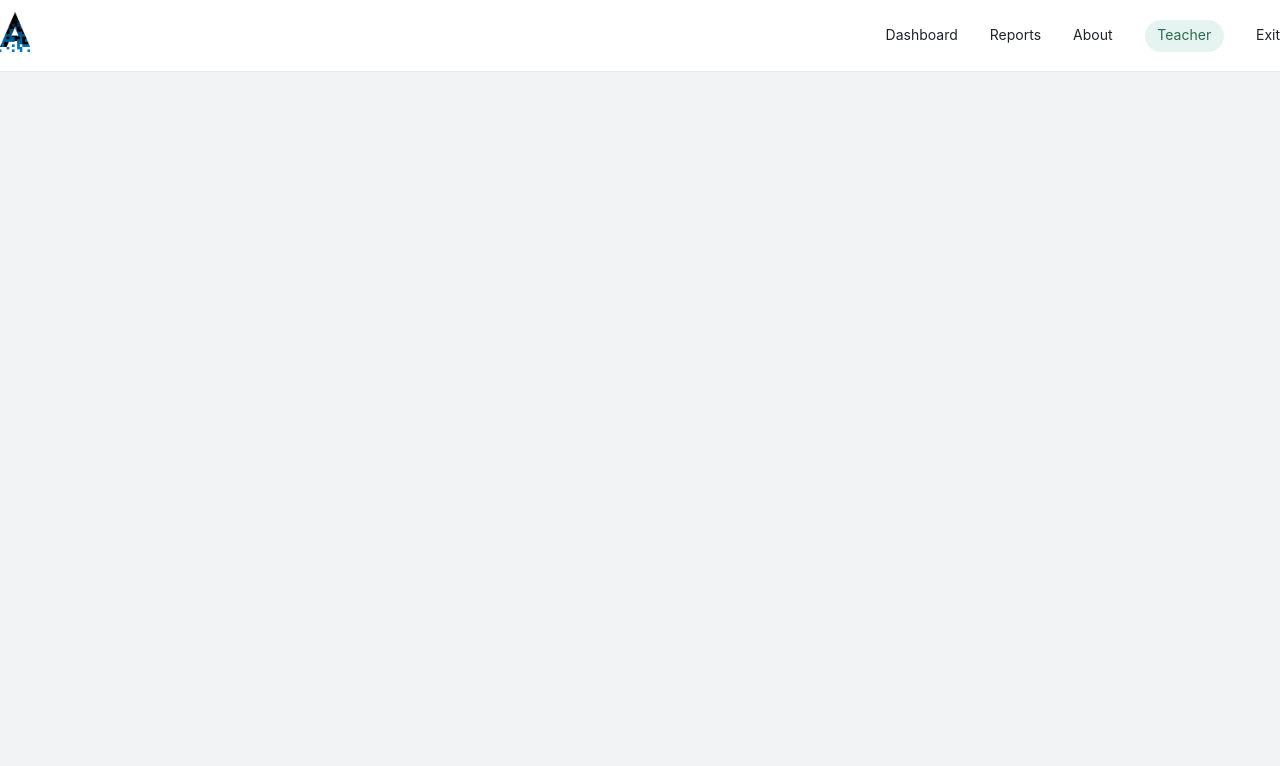
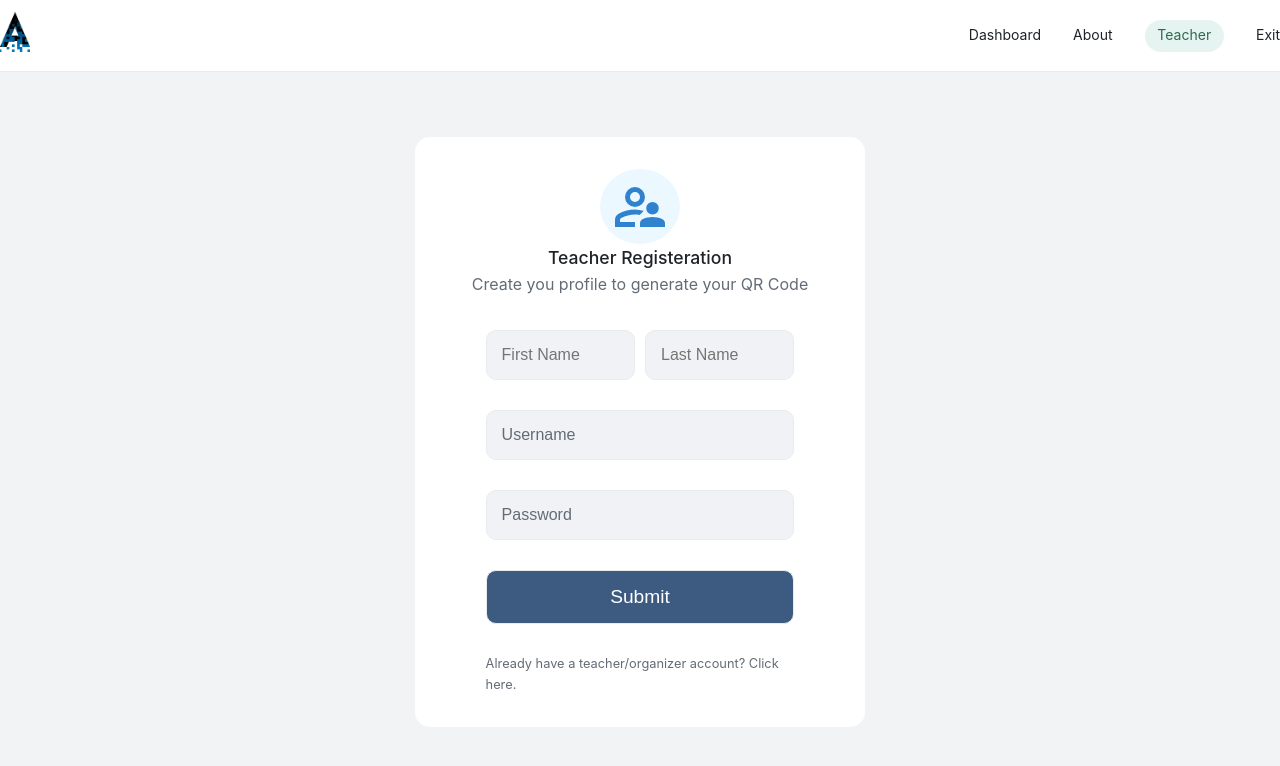
Before and after one commit to TLSin/attendia, a Vue app in the folder client/: page /signup in a window 1280 px wide. Shown: the top 766 px of the page. Built offline with nearby package versions, Linux system fonts and the light colour scheme.

Commit message:
Created SignUp form

```diff
--- a/client/src/components/NavBar.vue
+++ b/client/src/components/NavBar.vue
@@ -12,7 +12,6 @@ import StatusPill from '@/components/icons/StatusPill.vue'
             </div>
             <div class="links">
                 <RouterLink to="/dashboard" class="nav-links">Dashboard</RouterLink>
-                <RouterLink to="/about" class="nav-links">Reports</RouterLink>
                 <RouterLink to="/about" class="nav-links">About</RouterLink>
                 <StatusPill />
                 <RouterLink to="/about" class="nav-links">Exit</RouterLink>
--- a/client/src/views/LoginView.vue
+++ b/client/src/views/LoginView.vue
@@ -2,6 +2,7 @@
 import AdminIcon from '@/components/icons/AdminIcon.vue';
 import StudentLoginIcon from '@/components/icons/StudentLoginIcon.vue';
 import { ref } from 'vue';
+import { RouterLink } from 'vue-router';
 
 defineProps({
     mode: {
@@ -10,8 +11,20 @@ defineProps({
     }
 })
 
-const value = ref(null)
+const username = ref('');
+const firstName = ref('');
+const lastName = ref('');
+const password = ref('');
+const section = ref('');
+const studentNum = ref('');
 
+const toggleSubmit = (mode) => {
+    if (mode == 'teacher') {
+        console.log("you've click me")
+    } else {
+
+    }
+}
 
 </script>
 
@@ -24,17 +37,28 @@ const value = ref(null)
             </div>
             <h1>{{ mode === 'teacher' ? 'Teacher Login' : 'Student Registeration' }}</h1>
             <p>Create you profile to generate your QR Code</p>
-            <form class="form" v-if="mode === 'teacher'">
-                <input type="text" placeholder="Username" class="textbox">
-                <input type="password" placeholder="Password" class="textbox">
+            <form class="form" v-if="mode === 'teacher'" @submit.prevent="toggleSubmit(mode)">
+                <input type="text" placeholder="Username" class="textbox" v-model="username">
+                <input type="password" placeholder="Password" class="textbox" v-model="password">
+                <button type="submit" class="box">Submit</button>
+                <p>Doesn't have a teacher/organizer account yet? <RouterLink to="/signup" class="link">Click here.
+                    </RouterLink>
+                </p>
+            </form>
+            <form class="form" v-else @submit.prevent="toggleSubmit(mode)">
+                <div class="name">
+                    <input type="text" name="name" placeholder="First Name" class="textbox" v-model="firstName">
+                    <input type="text" name="name" placeholder="Last Name" class="textbox" v-model="lastName">
+                </div>
+                <input type="text" name="section" placeholder="Section" class="textbox" v-model="section">
+                <input type="text" name="student-number" placeholder="Student Number" class="textbox" v-model="studentNum">
                 <button type="submit" class="box">Submit</button>
             </form>
-            <form class="form" v-else>
-                 <input type="text" name="name" placeholder="John Doe" class="textbox">
-                 <input type="text" name="section" placeholder="Section A" class="textbox">
-                 <input type="text" name="student-number" placeholder="AB123456789" class="textbox">
-                <button type="submit" class="box">Submit</button>
-            </form>
+
+            <h1>{{ username }}</h1>
+            <h1>{{ password }}</h1>
+            <h1>{{ section }}</h1>
+            <h1>{{ studentNum }}</h1>
         </div>
     </div>
 </template>
@@ -85,7 +109,6 @@ const value = ref(null)
 .box {
     border: var(--l-borders);
     background-color: var(--l-primary-button-bg);
-    --p-ripple-background: var(--p-blue-100);
     padding: 15px;
     border-radius: 10px;
     font-size: 1.2rem;
@@ -101,6 +124,23 @@ const value = ref(null)
     margin-top: 2rem;
 }
 
+.name{
+    display: flex;
+    width: 100%;
+    overflow: hidden;
+    gap: 10px;
+}
+
+.name input{
+    background-color: var(--l-input-fields-bg);
+    border: var(--l-borders);
+    padding: 15px;
+    border-radius: 10px;
+    font-size: 1rem;
+    color: var(--l-primary-text);
+    width: 50%;
+}
+
 .textbox {
     background-color: var(--l-input-fields-bg);
     border: var(--l-borders);
@@ -113,4 +153,11 @@ const value = ref(null)
 .textbox::placeholder {
     color: var(--l-secondary-text);
 }
+
+.form p,
+.link {
+    font-size: 0.8rem;
+    text-decoration: none;
+    color: var(--l-secondary-text);
+}
 </style>
--- a/client/src/views/SignUpView.vue
+++ b/client/src/views/SignUpView.vue
@@ -1,7 +1,125 @@
+<script setup>
+import AdminIcon from '@/components/icons/AdminIcon.vue';
+</script>
+
 <template>
     <div class="card-container">
         <div class="sign-up-card">
-
+            <div class="icon">
+                <AdminIcon class="admin" />
+            </div>
+            <h1>Teacher Registeration</h1>
+            <p>Create you profile to generate your QR Code</p>
+            <form class="form" @submit.prevent="toggleSubmit(mode)">
+                <div class="name">
+                    <input type="text" placeholder="First Name">
+                    <input type="text" placeholder="Last Name">
+                </div>
+                <input type="text" placeholder="Username" class="textbox" v-model="username">
+                <input type="password" placeholder="Password" class="textbox" v-model="password">
+                <button type="submit" class="box">Submit</button>
+                <p>Already have a teacher/organizer account? <RouterLink to="/login/teacher" class="link">Click here.
+                    </RouterLink>
+                </p>
+            </form>
         </div>
     </div>
 </template>
+<style scoped>
+.card-container {
+    display: flex;
+    align-items: center;
+    justify-content: center;
+    height: 90dvh;
+}
+
+.sign-up-card {
+    display: flex;
+    flex-direction: column;
+    width: 450px;
+    height: 590px;
+    background-color: var(--l-surface);
+    border-radius: 15px;
+    padding: 2rem;
+    /* justify-content: center; */
+    align-items: center;
+    transition: all 0.5s ease;
+}
+
+.icon {
+    display: flex;
+    align-items: center;
+    justify-content: center;
+    height: 80px;
+    width: 80px;
+    background-color: #ebf8ff;
+    border-radius: 50%;
+    overflow: hidden;
+}
+
+.sign-up-card h1 {
+    font-size: 1.1rem;
+    font-weight: 500;
+    color: var(--l-primary-text);
+}
+
+.sign-up-card p {
+    font-size: 1rem;
+    color: var(--l-secondary-text);
+}
+
+.box {
+    border: var(--l-borders);
+    background-color: var(--l-primary-button-bg);
+    padding: 15px;
+    border-radius: 10px;
+    font-size: 1.2rem;
+    font-weight: 300;
+    color: #ffffff;
+}
+
+.form {
+    width: 80%;
+    display: flex;
+    flex-direction: column;
+    gap: 30px;
+    margin-top: 2rem;
+}
+
+.name{
+    display: flex;
+    width: 100%;
+    overflow: hidden;
+    gap: 10px;
+}
+
+.name input{
+    background-color: var(--l-input-fields-bg);
+    border: var(--l-borders);
+    padding: 15px;
+    border-radius: 10px;
+    font-size: 1rem;
+    color: var(--l-primary-text);
+    width: 50%;
+}
+
+.textbox {
+    background-color: var(--l-input-fields-bg);
+    border: var(--l-borders);
+    padding: 15px;
+    border-radius: 10px;
+    font-size: 1rem;
+    color: var(--l-primary-text);
+}
+
+.textbox::placeholder {
+    color: var(--l-secondary-text);
+}
+
+.form p,
+.link {
+    font-size: 0.8rem;
+    text-decoration: none;
+    color: var(--l-secondary-text);
+}
+</style>
```
